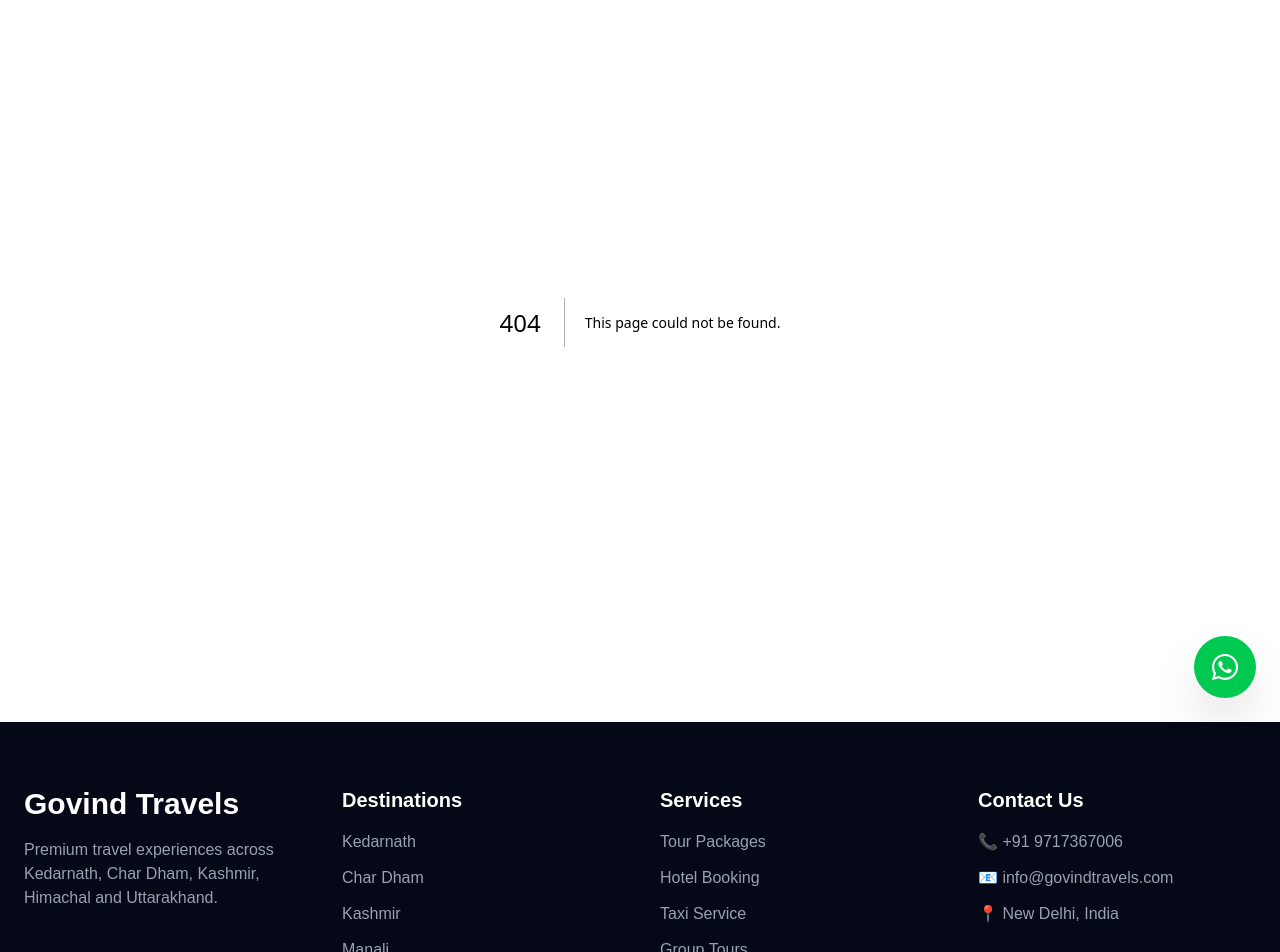
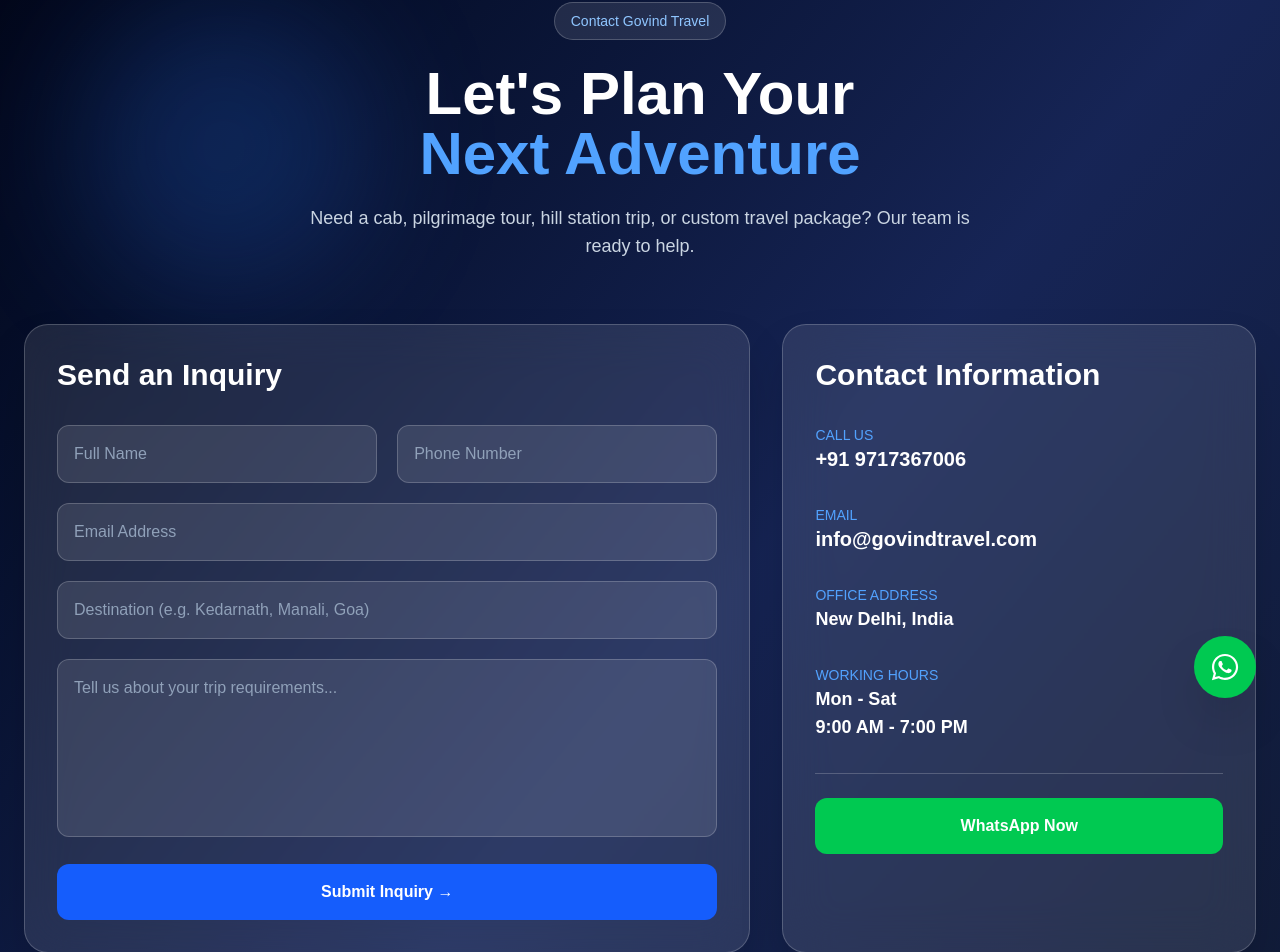
Before and after one commit to ritiksingh3018-netizen/govind-travels-premium, a Next.js app: page /contact in a window 1280 px wide. Before the commit this address had no page. Shown: the part 78-1030 px from the top of the page. Built offline with nearby package versions, Linux system fonts and the light colour scheme.

Commit message:
Updated homepage

```diff
--- /dev/null
+++ b/app/contact/page.tsx
@@ -0,0 +1,151 @@
+export default function ContactPage() {
+  return (
+    <section className="relative min-h-screen bg-gradient-to-br from-slate-950 via-blue-950 to-slate-900 py-20 overflow-hidden">
+      {/* Background Blur Effects */}
+      <div className="absolute top-20 left-20 h-72 w-72 rounded-full bg-blue-500/20 blur-3xl" />
+      <div className="absolute bottom-20 right-20 h-72 w-72 rounded-full bg-cyan-500/20 blur-3xl" />
+
+      <div className="relative container mx-auto px-6 max-w-7xl">
+        {/* Heading */}
+        <div className="text-center mb-16">
+          <span className="inline-block px-4 py-2 rounded-full bg-white/10 border border-white/20 text-blue-300 text-sm">
+            Contact Govind Travel
+          </span>
+
+          <h1 className="mt-6 text-5xl md:text-6xl font-bold text-white">
+            Let's Plan Your
+            <span className="block text-blue-400">
+              Next Adventure
+            </span>
+          </h1>
+
+          <p className="mt-5 text-lg text-slate-300 max-w-2xl mx-auto">
+            Need a cab, pilgrimage tour, hill station trip, or custom travel
+            package? Our team is ready to help.
+          </p>
+        </div>
+
+        <div className="grid lg:grid-cols-5 gap-8">
+          {/* Form */}
+          <div className="lg:col-span-3">
+            <div className="backdrop-blur-xl bg-white/10 border border-white/20 rounded-3xl p-8 shadow-2xl">
+              <h2 className="text-3xl font-bold text-white mb-8">
+                Send an Inquiry
+              </h2>
+
+              <form className="space-y-5">
+                <div className="grid md:grid-cols-2 gap-5">
+                  <input
+                    type="text"
+                    placeholder="Full Name"
+                    className="w-full bg-white/10 border border-white/20 text-white placeholder:text-slate-400 rounded-xl px-4 py-4 outline-none"
+                  />
+
+                  <input
+                    type="tel"
+                    placeholder="Phone Number"
+                    className="w-full bg-white/10 border border-white/20 text-white placeholder:text-slate-400 rounded-xl px-4 py-4 outline-none"
+                  />
+                </div>
+
+                <input
+                  type="email"
+                  placeholder="Email Address"
+                  className="w-full bg-white/10 border border-white/20 text-white placeholder:text-slate-400 rounded-xl px-4 py-4 outline-none"
+                />
+
+                <input
+                  type="text"
+                  placeholder="Destination (e.g. Kedarnath, Manali, Goa)"
+                  className="w-full bg-white/10 border border-white/20 text-white placeholder:text-slate-400 rounded-xl px-4 py-4 outline-none"
+                />
+
+                <textarea
+                  rows={6}
+                  placeholder="Tell us about your trip requirements..."
+                  className="w-full bg-white/10 border border-white/20 text-white placeholder:text-slate-400 rounded-xl px-4 py-4 outline-none resize-none"
+                />
+
+                <button
+                  type="submit"
+                  className="w-full bg-blue-600 hover:bg-blue-700 text-white py-4 rounded-xl font-semibold transition-all"
+                >
+                  Submit Inquiry →
+                </button>
+              </form>
+            </div>
+          </div>
+
+          {/* Contact Card */}
+          <div className="lg:col-span-2">
+            <div className="backdrop-blur-xl bg-white/10 border border-white/20 rounded-3xl p-8 h-full shadow-2xl">
+              <h2 className="text-3xl font-bold text-white mb-8">
+                Contact Information
+              </h2>
+
+              <div className="space-y-8">
+                <div>
+                  <p className="text-blue-400 text-sm uppercase">
+                    Call Us
+                  </p>
+                  <h3 className="text-xl text-white font-semibold">
+                    +91 9717367006
+                  </h3>
+                </div>
+
+                <div>
+                  <p className="text-blue-400 text-sm uppercase">
+                    Email
+                  </p>
+                  <h3 className="text-xl text-white font-semibold">
+                    info@govindtravel.com
+                  </h3>
+                </div>
+
+                <div>
+                  <p className="text-blue-400 text-sm uppercase">
+                    Office Address
+                  </p>
+                  <h3 className="text-lg text-white font-semibold">
+                    New Delhi, India
+                  </h3>
+                </div>
+
+                <div>
+                  <p className="text-blue-400 text-sm uppercase">
+                    Working Hours
+                  </p>
+                  <h3 className="text-lg text-white font-semibold">
+                    Mon - Sat
+                    <br />
+                    9:00 AM - 7:00 PM
+                  </h3>
+                </div>
+
+                <div className="pt-6 border-t border-white/20">
+                  <a
+                    href="https://wa.me/919717367006"
+                    className="block text-center bg-green-500 hover:bg-green-600 text-white py-4 rounded-xl font-semibold transition"
+                  >
+                    WhatsApp Now
+                  </a>
+                </div>
+              </div>
+            </div>
+          </div>
+        </div>
+
+        {/* Map Section */}
+        <div className="mt-12 rounded-3xl overflow-hidden border border-white/20">
+          <iframe
+            src="https://www.google.com/maps/embed?pb="
+            width="100%"
+            height="400"
+            loading="lazy"
+            className="w-full"
+          />
+        </div>
+      </div>
+    </section>
+  );
+}
--- a/app/packages/page.tsx
+++ b/app/packages/page.tsx
@@ -90,7 +90,7 @@
                   </span>
 
                   <a
-                    href="https://wa.me/919717367006"
+                    href="https://wa.me/919717367006?text=Hi,%20I%20am%20interested%20in.%20Please%20share%20details."
                     target="_blank"
                     rel="noopener noreferrer"
                     className="bg-orange-500 hover:bg-orange-600 text-white px-5 py-3 rounded-xl font-bold"
--- a/app/page.tsx
+++ b/app/page.tsx
@@ -5,8 +5,8 @@
       image: "/kedarnath.jpg",
     },
     {
-      name: "Kashmir",
-      image: "/kashmir.jpg",
+      name: "Char Dham",
+      image: "/chardham.jpg",
     },
     {
       name: "Manali",
@@ -37,18 +37,18 @@
               </span>
 
               <h1 className="mt-6 text-6xl md:text-8xl font-black text-white">
-                Explore The
+                Explore Sacred
                 <br />
-                Himalayas
+                India
               </h1>
 
               <p className="mt-6 text-xl text-gray-200">
-                Kedarnath • Kashmir • Manali • Spiti
+                Kedarnath • Char Dham • Manali • Spiti
               </p>
 
               <div className="mt-8 flex gap-4 flex-wrap">
                 <a
-                  href="https://wa.me/919717367006"
+                  href="https://wa.me/919717367006?text=Hi,%20I%20am%20interested%20in.%20Please%20share%20details."
                   target="_blank"
                   rel="noopener noreferrer"
                   className="bg-orange-500 hover:bg-orange-600 text-white px-8 py-4 rounded-xl font-bold transition"
@@ -67,6 +67,90 @@
           </div>
         </div>
       </section>
+      {/* Featured Tours */}
+<section className="bg-[#111827] py-24">
+  <div className="max-w-7xl mx-auto px-6">
+    <div className="flex justify-between items-end flex-wrap gap-4 mb-14">
+      <div>
+        <p className="uppercase tracking-[4px] text-orange-500 font-bold">
+          Featured Tours
+        </p>
+
+        <h2 className="text-5xl md:text-6xl font-black text-white mt-3">
+          Handpicked Travel Packages
+        </h2>
+      </div>
+
+      <a
+        href="/packages"
+        className="text-orange-500 font-semibold text-lg"
+      >
+        View All →
+      </a>
+    </div>
+
+    <div className="grid md:grid-cols-3 gap-8">
+      {[
+        {
+          title: "Kedarnath Yatra",
+          image: "/kedarnath.jpg",
+          price: "₹18,999",
+          days: "5 Days",
+        },
+        {
+          title: "Char Dham Yatra",
+          image: "/chardham.jpg",
+          price: "₹34,999",
+          days: "10 Days",
+        },
+        {
+          title: "Manali Tour",
+          image: "/manali.jpg",
+          price: "₹12,999",
+          days: "4 Days",
+        },
+      ].map((tour) => (
+        <div
+          key={tour.title}
+          className="bg-white/5 border border-white/10 rounded-3xl overflow-hidden hover:-translate-y-2 transition-all duration-300"
+        >
+          <img
+            src={tour.image}
+            alt={tour.title}
+            className="h-72 w-full object-cover"
+          />
+
+          <div className="p-6">
+            <div className="flex justify-between items-center">
+              <h3 className="text-2xl font-bold text-white">
+                {tour.title}
+              </h3>
+
+              <span className="text-sm bg-white/10 text-white px-3 py-1 rounded-full">
+                {tour.days}
+              </span>
+            </div>
+
+            <div className="flex justify-between items-center mt-8">
+              <span className="text-3xl font-black text-orange-500">
+                {tour.price}
+              </span>
+
+              <a
+                href="https://wa.me/919717367006?text=Hi,%20I%20am%20interested%20in.%20Please%20share%20details."
+                target="_blank"
+                rel="noopener noreferrer"
+                className="bg-orange-500 hover:bg-orange-600 text-white px-5 py-3 rounded-xl font-semibold"
+              >
+                Book Now
+              </a>
+            </div>
+          </div>
+        </div>
+      ))}
+    </div>
+  </div>
+</section>
 
       {/* Popular Destinations */}
       <section className="bg-[#0B1220] py-20">
@@ -141,7 +225,7 @@
           </p>
 
           <a
-            href="https://wa.me/919717367006"
+            href="https://wa.me/919717367006?text=Hi,%20I%20am%20interested%20in.%20Please%20share%20details."
             target="_blank"
             rel="noopener noreferrer"
             className="inline-block mt-8 bg-white text-black px-10 py-4 rounded-xl font-bold text-lg"
--- a/components/Navbar.tsx
+++ b/components/Navbar.tsx
@@ -33,7 +33,7 @@
           </Link>
 
           <a
-            href="https://wa.me/919717367006"
+            href="https://wa.me/919717367006?text=Hi,%20I%20am%20interested%20in.%20Please%20share%20details."
             target="_blank"
             className="bg-orange-500 px-5 py-2 rounded-lg font-semibold hover:bg-orange-600 transition"
           >
@@ -79,7 +79,7 @@
             </Link>
 
             <a
-              href="https://wa.me/919717367006"
+              href="https://wa.me/919717367006?text=Hi,%20I%20am%20interested%20in.%20Please%20share%20details."
               target="_blank"
               className="bg-orange-500 text-center py-3 rounded-xl font-bold"
             >
--- a/components/WhatsappButton.tsx
+++ b/components/WhatsappButton.tsx
@@ -3,7 +3,7 @@
 export default function WhatsappButton() {
   return (
     <a
-      href="https://wa.me/919717367006"
+      href="https://wa.me/919717367006?text=Hi,%20I%20am%20interested%20in.%20Please%20share%20details."
       target="_blank"
       rel="noopener noreferrer"
       className="fixed bottom-6 right-6 z-50 bg-green-500 hover:bg-green-600 text-white p-4 rounded-full shadow-2xl text-3xl"
```
